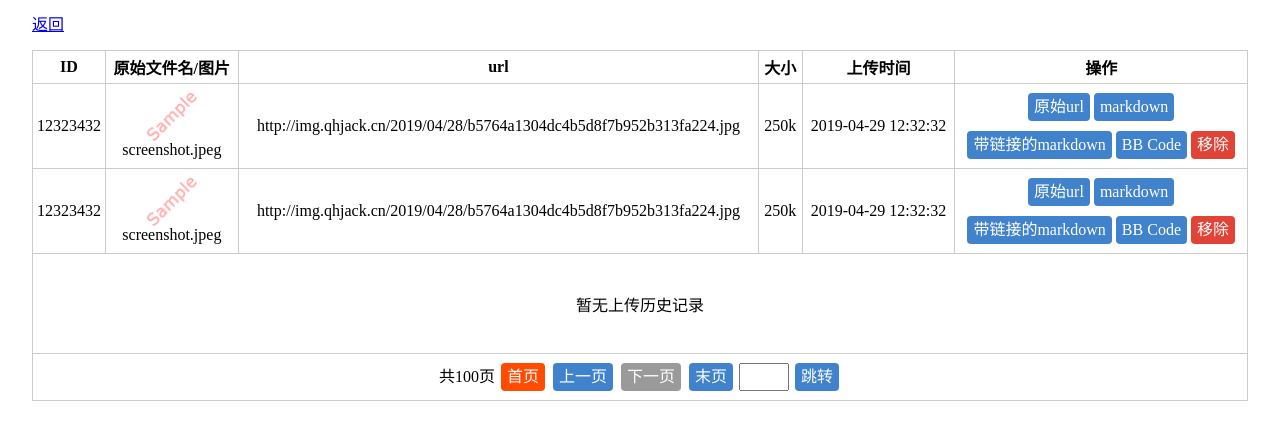
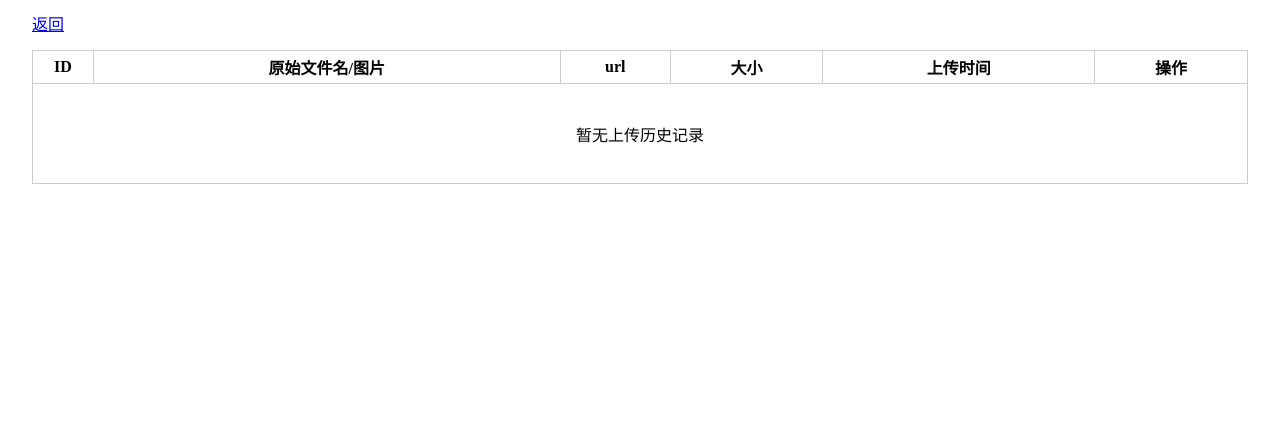
Before and after one commit to xiebruce/PicUploader, a PHP site: page /settings/history.php in a window 1280 px wide. Shown: the top 440 px of the page. Run offline with PHP 8.4, Linux system fonts and the light colour scheme.

Commit message:
update initialize page

```diff
--- a/settings/history.php
+++ b/settings/history.php
@@ -248,7 +248,10 @@
 					<th class="file-operation">操作</th>
 				</thead>
 				<tbody>
-					<tr>
+					<tr class="no-history">
+						<td colspan="6">暂无上传历史记录</td>
+					</tr>
+					<!--<tr>
 						<td>12323432</td>
 						<td>
 							<img class="image" src="/static/watermark/watermark.png">
@@ -282,9 +285,6 @@
 							<span class="button remove-from-list" title="从历史记录中移除">移除</span>
 						</td>
 					</tr>
-					<tr class="no-history">
-						<td colspan="6">暂无上传历史记录</td>
-					</tr>
 					<tr class="pagination">
 						<td colspan="6">
 							<span class="">共100页</span>
@@ -295,7 +295,7 @@
 							<input type="number" class="jump-to-page">
 							<span class="button last">跳转</span>
 						</td>
-					</tr>
+					</tr>-->
 				</tbody>
 			</table>
 		</div>
```
